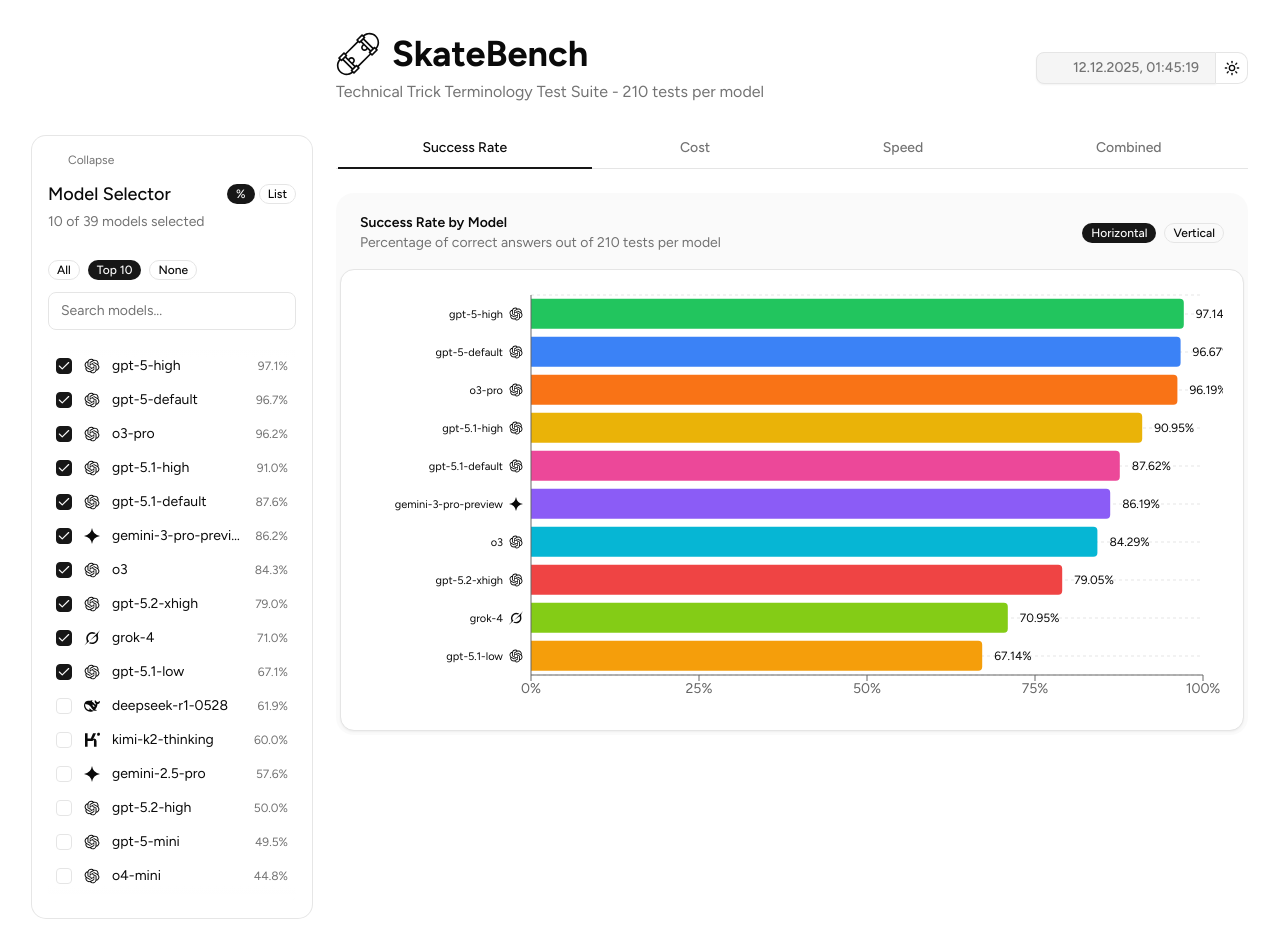
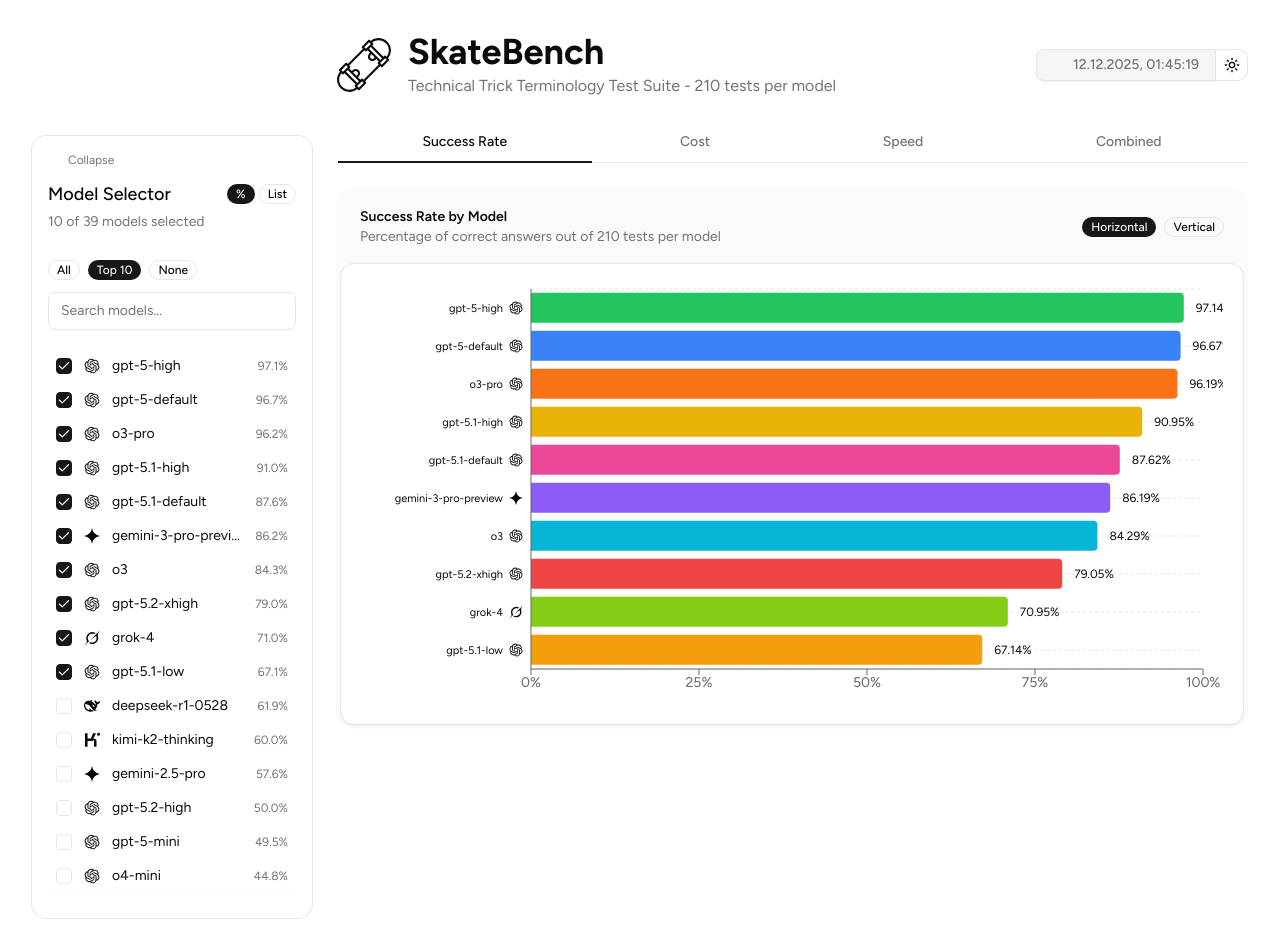
Before and after one commit to Finityno/skatebench-ui, a Next.js app: page / in a window 1280 px wide. Built offline with nearby package versions, Linux system fonts and the light colour scheme; some icons are missing.

Commit message:
Improv header make skateboard wrap title and description in header

```diff
--- a/components/benchmark-dashboard.tsx
+++ b/components/benchmark-dashboard.tsx
@@ -499,16 +499,17 @@ export default function BenchmarkDashboard() {
             </Card>
             <div className="flex-1 min-w-0 space-y-6">
               <div className="flex items-center justify-between">
-                <div className="space-y-1">
-                  <div className="flex items-center gap-3">
-                    <SkateboardIcon className="w-9 h-9 md:w-11 md:h-11 text-foreground" />
+                <div className="flex items-center gap-4">
+                  <SkateboardIcon className="w-12 h-12 md:w-14 md:h-14 text-foreground shrink-0" />
+                  <div className="space-y-0.5">
                     <h1 className="text-3xl md:text-4xl font-bold text-foreground">
                       SkateBench
                     </h1>
+                    <p className="text-muted-foreground">
+                      Technical Trick Terminology Test Suite - 210 tests per
+                      model
+                    </p>
                   </div>
-                  <p className="text-muted-foreground">
-                    Technical Trick Terminology Test Suite - 210 tests per model
-                  </p>
                 </div>
                 <Skeleton className="w-9 h-9 rounded-md" />
               </div>
@@ -649,16 +650,16 @@ export default function BenchmarkDashboard() {
           <div className="flex-1 min-w-0 overflow-hidden space-y-6">
             {/* Header */}
             <div className="flex items-center justify-between">
-              <div className="space-y-1">
-                <div className="flex items-center gap-3">
-                  <SkateboardIcon className="w-9 h-9 md:w-11 md:h-11 text-foreground" />
+              <div className="flex items-center gap-4">
+                <SkateboardIcon className="w-12 h-12 md:w-14 md:h-14 text-foreground shrink-0" />
+                <div className="space-y-0.5">
                   <h1 className="text-3xl md:text-4xl font-bold text-foreground">
                     SkateBench
                   </h1>
+                  <p className="text-muted-foreground">
+                    Technical Trick Terminology Test Suite - 210 tests per model
+                  </p>
                 </div>
-                <p className="text-muted-foreground">
-                  Technical Trick Terminology Test Suite - 210 tests per model
-                </p>
               </div>
               <ButtonGroup>
                 <ButtonGroupText className="text-muted-foreground gap-1.5">
```
